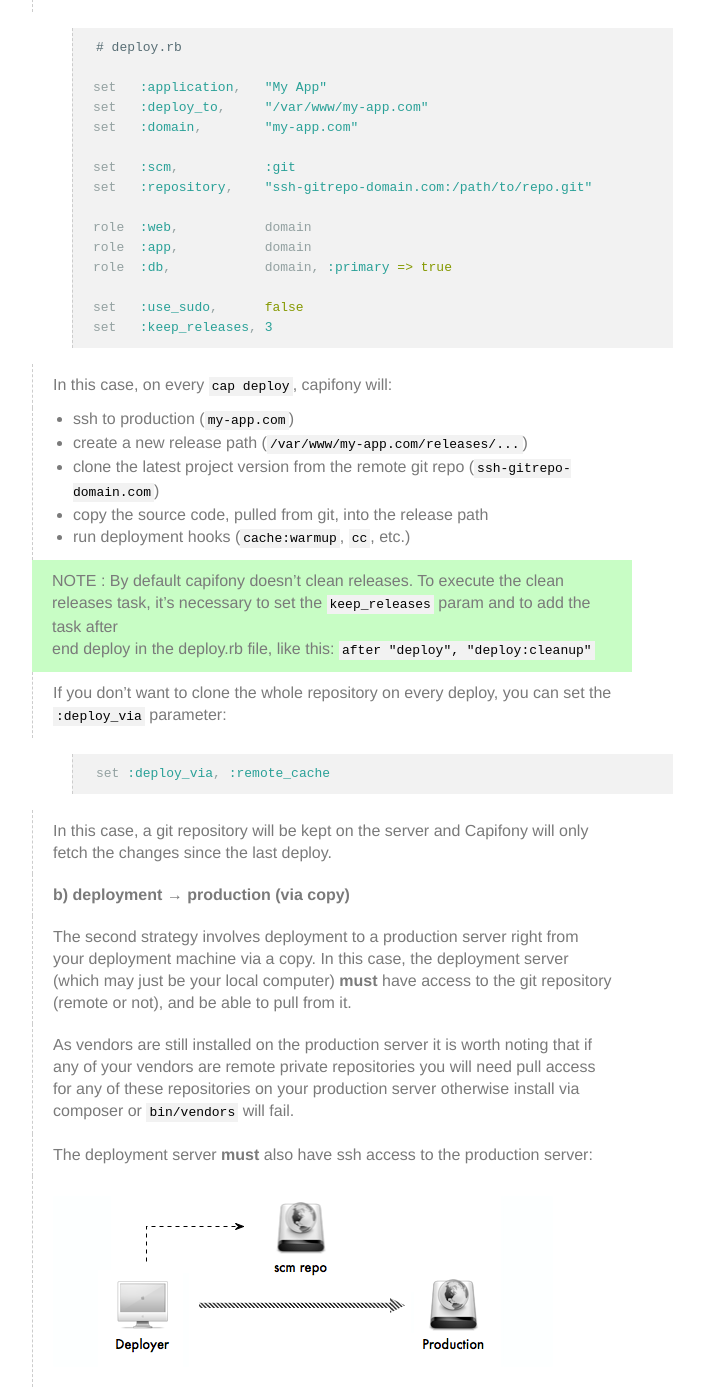
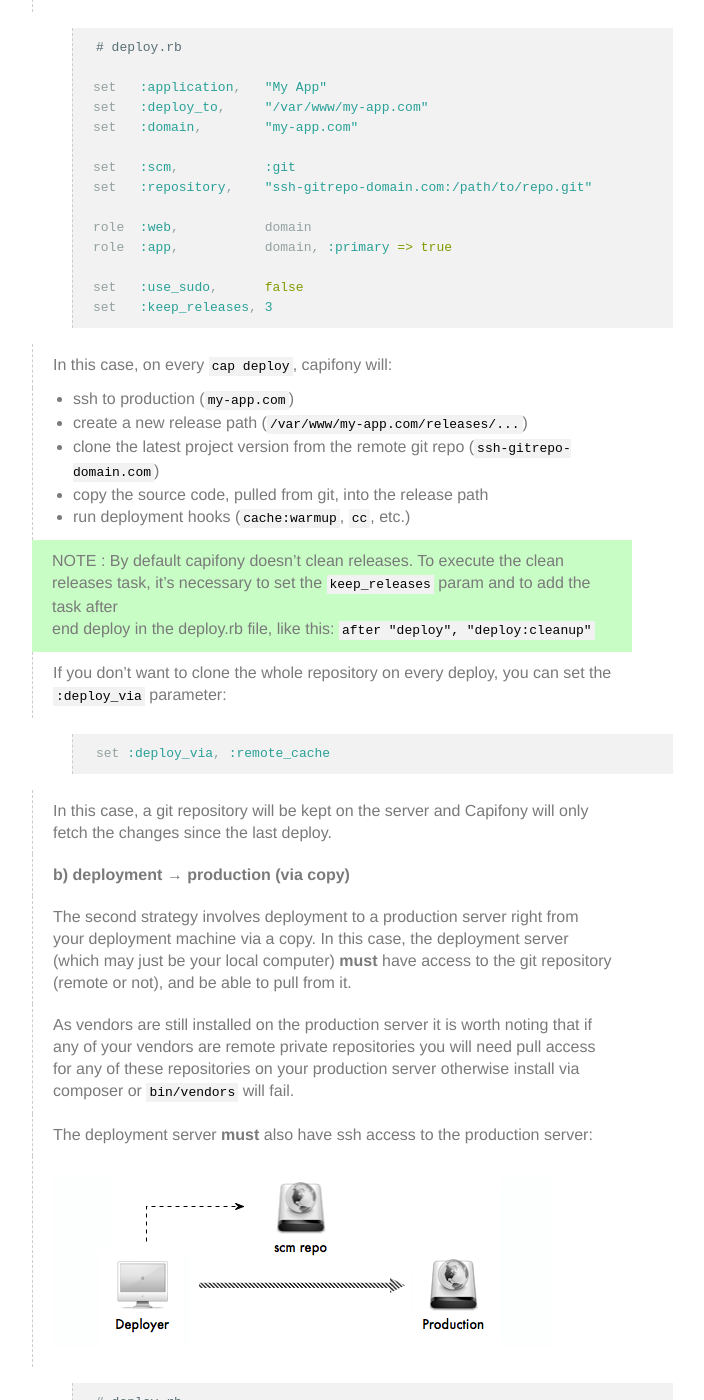
Before and after one commit to everzet/capifony, a Jekyll site: the page built from index.markdown, in a window 1280 px wide and 1400 px high, scrolled down 1055 px. Shown: the whole window, without its empty margins (288-992 px from the left). Built offline with Jekyll 4.4.1, drawn with Linux system fonts in a browser that asks for light colours; nearby versions of some CDN libraries.

Commit message:
Updated index.md

```diff
--- a/index.markdown
+++ b/index.markdown
@@ -51,8 +51,7 @@ set   :scm,           :git
 set   :repository,    "ssh-gitrepo-domain.com:/path/to/repo.git"
 
 role  :web,           domain
-role  :app,           domain
-role  :db,            domain, :primary => true
+role  :app,           domain, :primary => true
 
 set   :use_sudo,      false
 set   :keep_releases, 3
@@ -108,8 +107,7 @@ set   :repository,    "file:///Users/deployer/sites/my-app"
 set   :deploy_via,    :copy
 
 role  :web,           domain
-role  :app,           domain
-role  :db,            domain, :primary => true
+role  :app,           domain, :primary => true
 
 set   :use_sudo,      false
 set   :keep_releases, 3
```
